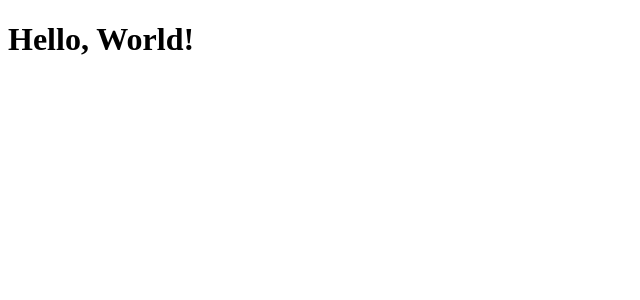
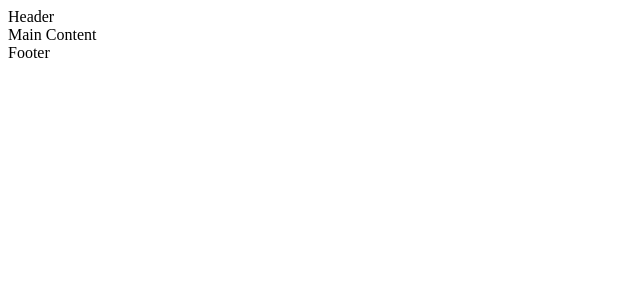
Before and after one commit to NobeenIslam/pastebins-frontend, a React (Create React App) app: page / in a window 1280 px wide. Shown: the top 300 px of the page, without its empty margins (0-640 px from the left). Built offline with nearby package versions, Linux system fonts and the light colour scheme; the HTML template or start-up script is replaced by a standard one.

Commit message:
Built component templates Footer, Main, Header

```diff
--- a/src/App.tsx
+++ b/src/App.tsx
@@ -1,7 +1,18 @@
-import { greet } from "./utils/greet";
+import { Footer } from "./components/Footer";
+import { Header } from "./components/Header";
+import { MainContent } from "./components/MainContent";
+
 
 function App(): JSX.Element {
-  return <h1>{greet("World")}</h1>;
+  return <>
+
+    <Header />
+    <MainContent />
+    <Footer />
+
+
+  </>
+
 }
 
 export default App;
--- /dev/null
+++ b/src/components/Footer.tsx
@@ -0,0 +1,3 @@
+export function Footer(): JSX.Element {
+    return <div>Footer</div>
+}
--- /dev/null
+++ b/src/components/Header.tsx
@@ -0,0 +1,3 @@
+export function Header(): JSX.Element {
+    return <div>Header</div>
+}
--- /dev/null
+++ b/src/components/MainContent.tsx
@@ -0,0 +1,5 @@
+export function MainContent(): JSX.Element {
+    return (
+        <div>Main Content</div>
+    )
+}
```
